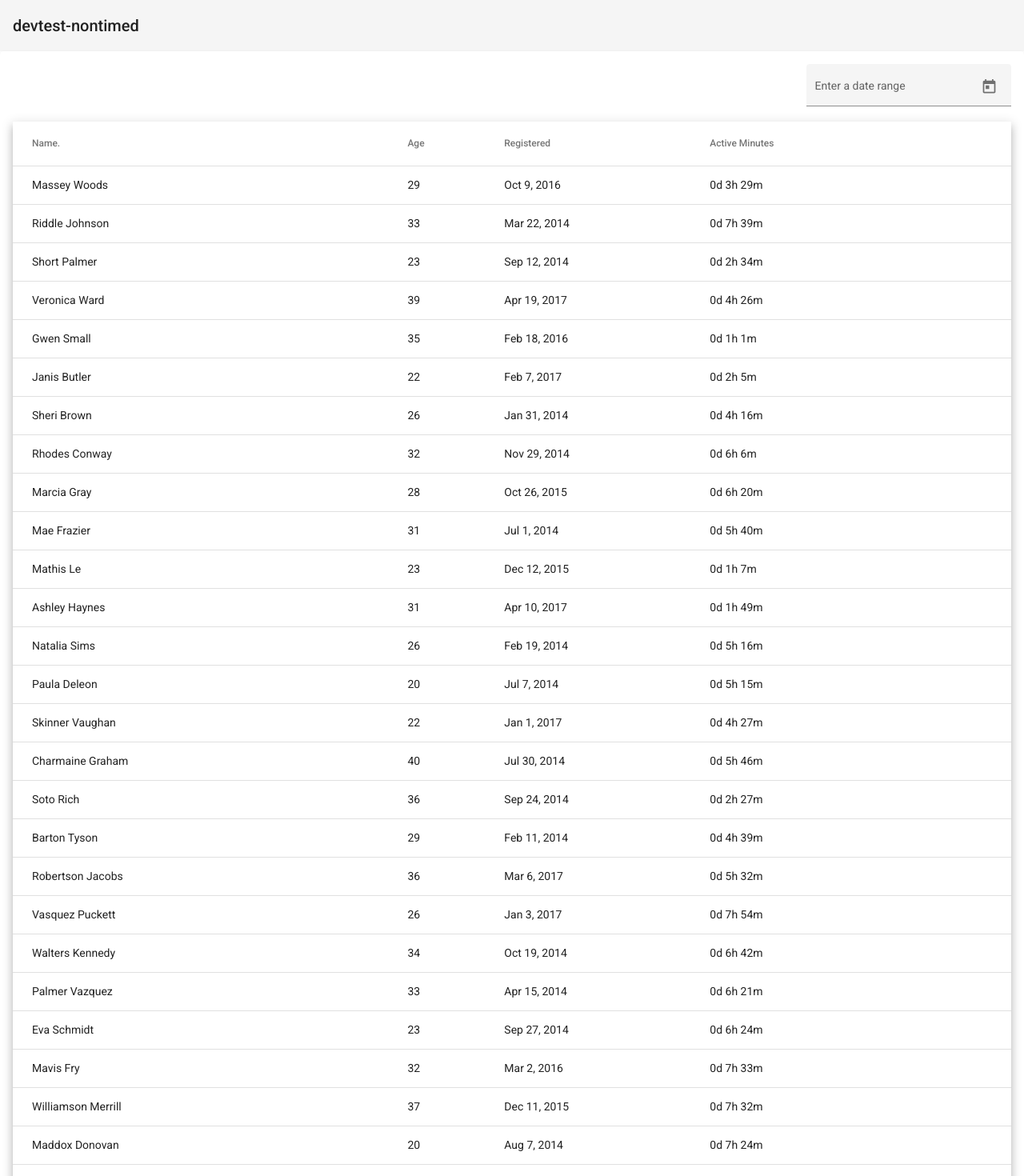
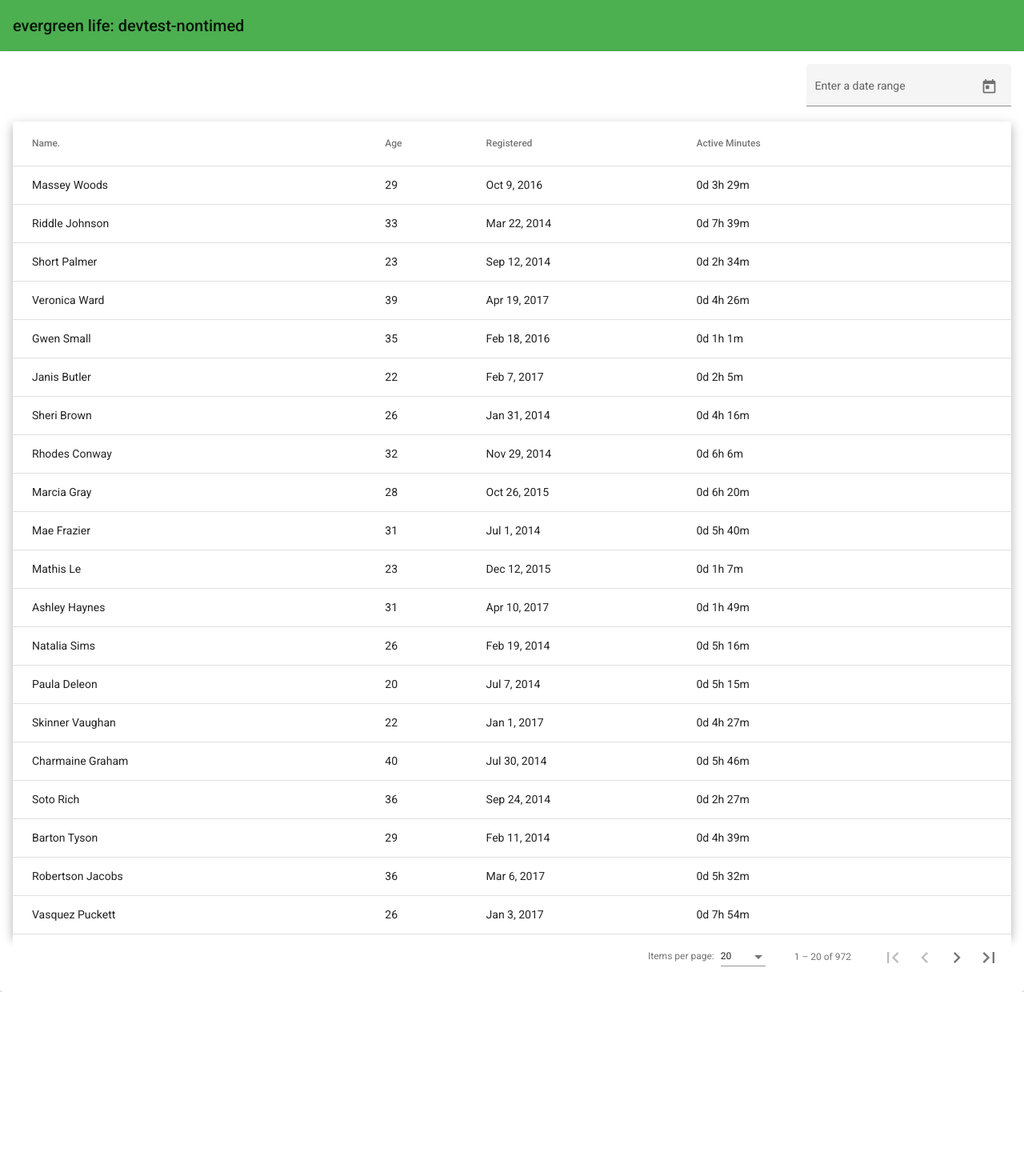
Before and after one commit to gavinlc/angular-devtest, an Angular app: page / in a window 1280 px wide. Shown: the top 1470 px of the page at 80% size. After the commit the page ends 1240 px from the top, so only its background shows below. Built offline with nearby package versions, Linux system fonts and the light colour scheme.

Commit message:
add pagination to results update styles

```diff
--- a/package.json
+++ b/package.json
@@ -20,7 +20,6 @@
     "@angular/platform-browser": "~12.1.0",
     "@angular/platform-browser-dynamic": "~12.1.0",
     "@angular/router": "~12.1.0",
-    "@types/luxon": "^2.0.1",
     "luxon": "^2.0.2",
     "rxjs": "~6.6.0",
     "tslib": "^2.2.0",
@@ -31,6 +30,7 @@
     "@angular/cli": "~12.1.0",
     "@angular/compiler-cli": "~12.1.0",
     "@types/jasmine": "~3.6.0",
+    "@types/luxon": "^2.0.1",
     "@types/node": "^12.11.1",
     "jasmine-core": "~3.7.0",
     "karma": "~6.3.0",
--- a/src/app/app.component.html
+++ b/src/app/app.component.html
@@ -1,4 +1,4 @@
-<mat-toolbar>
+<mat-toolbar color="primary">
   <span>{{ title }}</span>
 </mat-toolbar>
 <mat-card class="card">
@@ -23,7 +23,7 @@
   <table
     mat-table
     matSort
-    [dataSource]="filteredData"
+    [dataSource]="dataSource"
     class="mat-elevation-z8 card__data-table"
   >
     <!-- Name Column -->
@@ -57,4 +57,11 @@
     <tr mat-header-row *matHeaderRowDef="displayedColumns"></tr>
     <tr mat-row *matRowDef="let row; columns: displayedColumns"></tr>
   </table>
+
+  <mat-paginator
+    [pageSizeOptions]="[20, 50, 100]"
+    showFirstLastButtons
+    aria-label="Select page of members"
+  >
+  </mat-paginator>
 </mat-card>
--- a/src/app/app.component.ts
+++ b/src/app/app.component.ts
@@ -1,20 +1,23 @@
 import { HttpClient } from '@angular/common/http';
-import { Component, OnInit } from '@angular/core';
+import { AfterViewInit, Component, OnInit, ViewChild } from '@angular/core';
 import { MatDatepickerInputEvent } from '@angular/material/datepicker';
 import { Data } from './data.model';
 
 import { DateTime } from 'luxon';
+import { MatTableDataSource } from '@angular/material/table';
+import { MatPaginator } from '@angular/material/paginator';
 
 @Component({
   selector: 'app-root',
   templateUrl: './app.component.html',
   styleUrls: ['./app.component.scss'],
 })
-export class AppComponent implements OnInit {
-  public title = 'devtest-nontimed';
+export class AppComponent implements OnInit, AfterViewInit {
+  public title = 'evergreen life: devtest-nontimed';
 
   public data: Data[] = [];
-  public filteredData: Data[] = [];
+
+  public dataSource = new MatTableDataSource<Data>();
 
   public displayedColumns: string[] = [
     'name',
@@ -28,12 +31,22 @@ export class AppComponent implements OnInit {
     end: null,
   };
 
+  @ViewChild(MatPaginator) paginator!: MatPaginator;
+
   constructor(private http: HttpClient) {}
+
+  ngAfterViewInit() {
+    this.dataSource.paginator = this.paginator;
+  }
 
   ngOnInit() {
     this.http.get<Data[]>('assets/members.json').subscribe((data) => {
+      // save all the data
       this.data = this.processData(data);
-      this.filteredData = this.data;
+      //wrap filtered data for pagination
+      this.dataSource = new MatTableDataSource<Data>(this.data);
+      //add paginator
+      this.dataSource.paginator = this.paginator;
     });
   }
 
@@ -46,7 +59,7 @@ export class AppComponent implements OnInit {
   }
 
   filterResults() {
-    this.filteredData = this.data.filter((member) => {
+    const filteredData = this.data.filter((member) => {
       if (member.registeredDate && this.range.start && this.range.end) {
         return (
           member.registeredDate >= this.range.start &&
@@ -56,13 +69,21 @@ export class AppComponent implements OnInit {
         return true;
       }
     });
+
+    // update data in datasource
+    this.dataSource.data = filteredData;
+
+    // move back to first page if filtered
+    if (this.dataSource.paginator) {
+      this.dataSource.paginator.firstPage();
+    }
   }
 
   processData(data: Data[]) {
-    //run through members and convert & extract data
+    // run through members and convert & extract data
     const processedData = [...data];
     processedData.map((member) => {
-      //remove space to date to make it parsable
+      // remove space to date to make it parsable
       const date = member.registered.split(' ').join('');
       member.registeredDate = DateTime.fromISO(date);
       member.activeMinutes = this.extractDataFromString(member.message);
--- a/src/app/app.module.ts
+++ b/src/app/app.module.ts
@@ -15,6 +15,7 @@ import { MatFormFieldModule } from '@angular/material/form-field';
 import { MinutesToHours } from './m2h.pipe';
 import { MatSortModule } from '@angular/material/sort';
 import { MatCardModule } from '@angular/material/card';
+import { MatPaginatorModule } from '@angular/material/paginator';
 
 @NgModule({
   declarations: [AppComponent, MinutesToHours],
@@ -31,6 +32,7 @@ import { MatCardModule } from '@angular/material/card';
     MatFormFieldModule,
     MatSortModule,
     MatCardModule,
+    MatPaginatorModule,
   ],
   providers: [{ provide: MAT_DATE_LOCALE, useValue: 'en-GB' }],
   bootstrap: [AppComponent],
--- a/src/app/data.model.ts
+++ b/src/app/data.model.ts
@@ -1,7 +1,7 @@
 import { DateTime } from 'luxon';
 
 export type Data = {
-  id: string;
+  _id: string;
   age: number;
   eyeColor: string;
   name: string;
--- a/src/styles.scss
+++ b/src/styles.scss
@@ -1,4 +1,3 @@
-
 // Custom Theming for Angular Material
 // For more information: https://material.angular.io/guide/theming
 @use '~@angular/material' as mat;
@@ -12,21 +11,28 @@
 // Define the palettes for your theme using the Material Design palettes available in palette.scss
 // (imported above). For each palette, you can optionally specify a default, lighter, and darker
 // hue. Available color palettes: https://material.io/design/color/
-$devtest-nontimed-primary: mat.define-palette(mat.$indigo-palette);
-$devtest-nontimed-accent: mat.define-palette(mat.$pink-palette, A200, A100, A400);
+$devtest-nontimed-primary: mat.define-palette(mat.$green-palette);
+$devtest-nontimed-accent: mat.define-palette(
+  mat.$amber-palette,
+  A200,
+  A100,
+  A400
+);
 
 // The warn palette is optional (defaults to red).
 $devtest-nontimed-warn: mat.define-palette(mat.$red-palette);
 
 // Create the theme object. A theme consists of configurations for individual
 // theming systems such as "color" or "typography".
-$devtest-nontimed-theme: mat.define-light-theme((
-  color: (
-    primary: $devtest-nontimed-primary,
-    accent: $devtest-nontimed-accent,
-    warn: $devtest-nontimed-warn,
+$devtest-nontimed-theme: mat.define-light-theme(
+  (
+    color: (
+      primary: $devtest-nontimed-primary,
+      accent: $devtest-nontimed-accent,
+      warn: $devtest-nontimed-warn,
+    ),
   )
-));
+);
 
 // Include theme styles for core and each component used in your app.
 // Alternatively, you can import and @include the theme mixins for each component
@@ -35,5 +41,11 @@ $devtest-nontimed-theme: mat.define-light-theme((
 
 /* You can add global styles to this file, and also import other style files */
 
-html, body { height: 100%; }
-body { margin: 0; font-family: Roboto, "Helvetica Neue", sans-serif; }
+html,
+body {
+  height: 100%;
+}
+body {
+  margin: 0;
+  font-family: Roboto, "Helvetica Neue", sans-serif;
+}
```
